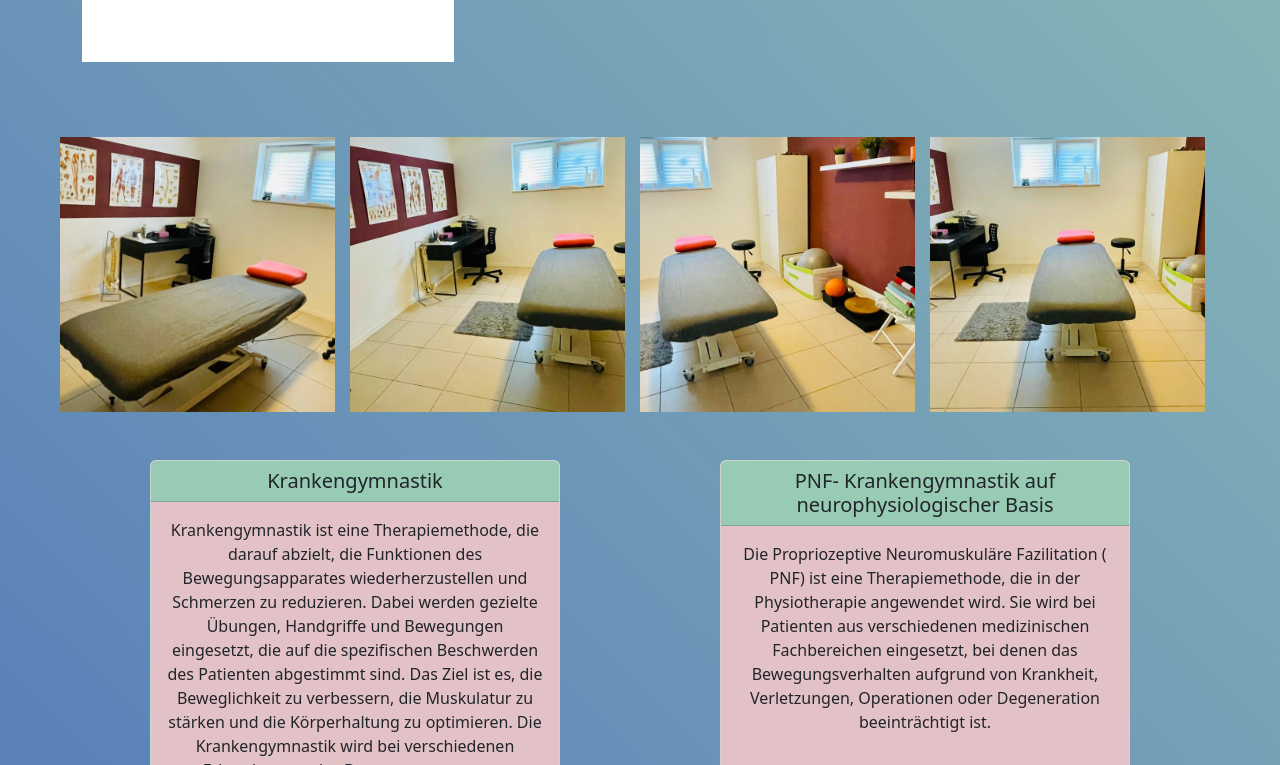
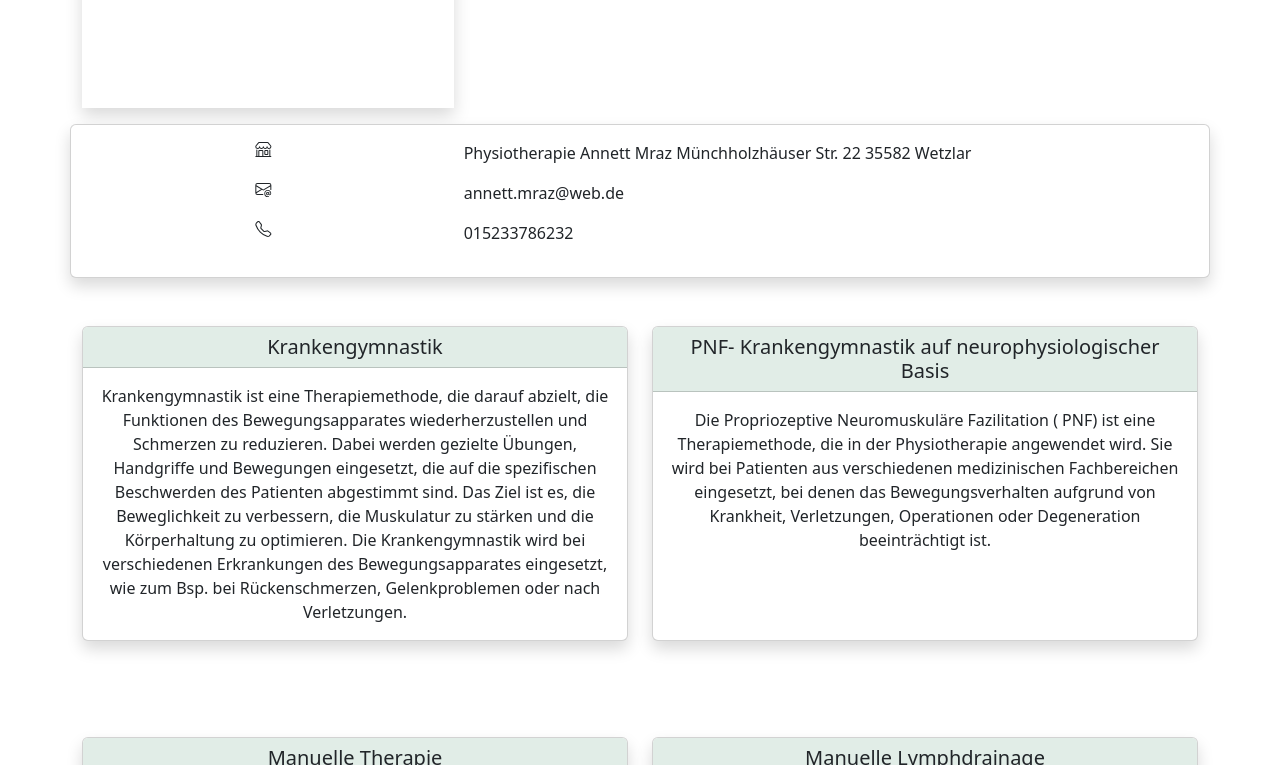
Before and after one commit to zoccer99/physio, a React (Create React App) app: page / in a window 1280 px wide. Shown: the part 895-1660 px from the top of the page. Built offline with nearby package versions, Linux system fonts and the light colour scheme.

Commit message:
added: gh-pages

```diff
--- a/src/ComponentPage/about.tsx
+++ b/src/ComponentPage/about.tsx
@@ -22,7 +22,7 @@ export const About = (props: AboutpropsType) => {
             <Qualifications qualificationsArr={["Manuelle Therapie",
                 "Manuelle Lymphdrainage",
                 "Sportphysiotherapie",
-                "PNF- Propriozeptive Neuromuskuläre Fazilitation – KG Neuro",
+                "Propriozeptive Neuromuskuläre Fazilitation",
                 "Medizinische Trainingstherapie"]} />
         </div>
         </div>
--- a/src/Components/contact.tsx
+++ b/src/Components/contact.tsx
@@ -1,36 +1,32 @@
-import React from 'react'
+import React from "react";
+import { EnvelopeAt } from "react-bootstrap-icons";
+import { Telephone } from "react-bootstrap-icons";
+import { Shop } from "react-bootstrap-icons";
 
 type contactProps = {
-  name: string,
-  address: string,
-  telephone: string
-  email: string,
-  imgSrc: any,
-  text: string,
-  subtext?: string
-}
+  name: string;
+  address: string;
+  telephone: string;
+  email: string;
+};
 
 const Contact = (props: contactProps) => {
   return (
-    <>
-    <div className="card mb-3 maxwidth540 ">
-  <div className="row g-0">
-    <div className="col-md-4 d-flex align-items-center">
-      <img src={props.imgSrc} className="img-fluid rounded-start" alt="..." />
-    </div>
-    <div className="col-md-8">
-      <div className="card-body">
-        <h5 className="card-title display-5">{props.name}</h5>
-        <p className="card-text">{props.text}</p>
-        <p className="card-text"><small className="text-muted">{props.subtext}</small></p>
+    <div className="container card shadow p-3 ">
+      <div className="row">
+        <Shop className="d-none d-md-block col-md-4" />
+        <p className="col-12 col-md-8 text-center text-md-start">{props.address}</p>
+      </div>
+      <div className="row">
+        <EnvelopeAt className="d-none d-md-block col-md-4" />
+        <p className="col-12 col-md-8 text-center text-md-start">{props.email}</p>
+      </div>
+      <div className="row">
+        <Telephone className="d-none d-md-block col-md-4" />
+        <p className="col-12 col-md-8 text-center text-md-start">{props.telephone}</p>
       </div>
     </div>
-  </div>
-</div>
-    <div>contact</div>
-    <div>{props.email}</div>
-    </>
-  )
-}
+  );
+};
 
 export default Contact;
--- a/src/Components/contact2.tsx
+++ b/src/Components/contact2.tsx
@@ -13,8 +13,7 @@ type contact2Props = {
 
 export const Contact2 = (props: contact2Props) => {
     return (
-
-            <div className="col-md-6 col-lg-4 item">
+            <div className="col-md-6 col-lg-4 item shadow my-3">
                 <div className="box box-color"><img className="rounded-circle" src={props.picture} />
                     <h3 className="name">{props.name}</h3>
                     <p className="title">{props.function}</p>
--- a/src/Components/qualitfications.tsx
+++ b/src/Components/qualitfications.tsx
@@ -14,7 +14,7 @@ export const Qualifications = (props: QualificationsTypes) => {
     <div className='item'>
 
       <div className=" box shadow mb-4 qualificationCard">
-        <div className="p-5">
+        <div className="p-1">
           <h4 className="mb-4">Meine Qualifikationen</h4>
           <ul className="list-unstyled list pl-5">
             {qualificationsElements}
--- a/src/Components/service.tsx
+++ b/src/Components/service.tsx
@@ -8,9 +8,9 @@ type serviceProps = {
 
 const service = (props: serviceProps) => {
     return (
-        <div className="card w-75">
-            <h5 className="card-header" style={{backgroundColor: "#98CBB4"}}>{props.title}</h5>
-            <div className="card-body third-color">
+        <div className="card shadow">
+            <h5 className="card-header" style={{"backgroundColor": "#e1ede7"}} >{props.title}</h5>
+            <div className="card-body ">
                 <p className="card-text">{props.text}</p>
             </div>
         </div>
--- a/src/Pages/home.tsx
+++ b/src/Pages/home.tsx
@@ -1,25 +1,35 @@
-import React from 'react';
-import Contact from '../Components/contact';
-import AnnettMraz from '../Assets/Annett_Mraz.jpeg'
-import { About } from '../ComponentPage/about';
+import React from "react";
+import Contact from "../Components/contact";
+import AnnettMraz from "../Assets/Annett_Mraz.jpeg";
+import { About } from "../ComponentPage/about";
 
-import Services from '../ComponentPage/services';
-import StyleCard from '../Components/styleCard';
-import { Contact2 } from '../Components/contact2';
-import { WelcomeText } from '../Components/welcomeText';
-import { Gallery } from '../Components/gallery';
+import Services from "../ComponentPage/services";
+import StyleCard from "../Components/styleCard";
+import { Contact2 } from "../Components/contact2";
+import { WelcomeText } from "../Components/welcomeText";
+import { Gallery } from "../Components/gallery";
 
 const Home = () => {
     return (
         <>
-            <WelcomeText heading= 'Annett Mraz' smallText='Privatpraxis für Physiotherapie' lead='Herzlich Willkommen in meiner Praxis für Physiotherapie/Krankengymnastik. Über meine Homepage möchte ich Ihnen einen Einblick in mein Konzept und meine Therapieangebote geben.
-Für weitere Informationen stehe ich Ihnen gern zur Verfügung.'/>
-            <About heading='Über mich' />
-            <Gallery />
+            <WelcomeText
+                heading="Annett Mraz"
+                smallText="Privatpraxis für Physiotherapie"
+                lead="Herzlich Willkommen in meiner Praxis für Physiotherapie/Krankengymnastik. Über meine Homepage möchte ich Ihnen einen Einblick in mein Konzept und meine Therapieangebote geben.
+Für weitere Informationen stehe ich Ihnen gern zur Verfügung."
+            />
+            <About heading="Über mich" />
+            <Contact
+                name="Annett Mraz"
+                address="Physiotherapie Annett Mraz
+                        Münchholzhäuser Str. 22
+                        35582 Wetzlar"
+                telephone="015233786232"
+                email="annett.mraz@web.de"
+            />
             <Services />
         </>
-
-    )
-}
+    );
+};
 
 export default Home;
--- a/src/index.css
+++ b/src/index.css
@@ -7,17 +7,7 @@
 }
 
 
-.primary-color {
-    background-color: #98CBB4;
-}
 
-.secondary-color {
-    background-color: #4062BB;
-}
-
-.third-color {
-    background-color: #E2C2C6;
-}
 
 .box-color {
   background-color:#fff
@@ -46,6 +36,7 @@
       font-size:24px;
     }
   }
+
 
   .team-boxed .intro {
     font-size:16px;
@@ -140,117 +131,30 @@
 }
 
 
-body {
-    min-height: 100vh;
-    background: hsla(153, 33%, 70%, 1);
-
-    background: linear-gradient(225deg, hsla(153, 33%, 70%, 1) 0%, hsla(223, 49%, 49%, 1) 100%);
-
-    background: -moz-linear-gradient(225deg, hsla(153, 33%, 70%, 1) 0%, hsla(223, 49%, 49%, 1) 100%);
-
-    background: -webkit-linear-gradient(225deg, hsla(153, 33%, 70%, 1) 0%, hsla(223, 49%, 49%, 1) 100%);
-}
 
 li {
     font-style: italic;
 }
 
-/* images  */
+body {
+  background-color:  #ff1010;
+}
 
-.img-container {
-  position: relative;
-  width: 1160px;
-  display: flex;
-  justify-content: center;
-  flex-wrap: wrap;
-  transform-style: preserve-3d;
-  perspective: 500px;
-  margin: auto;
+
+.primary-color {
+  background-color: #98CBB4;
 }
-.img-container .box {
-  position: relative;
-  width: 275px;
-  height: 275px;
-  background: #000;
-  transition: 0.5s;
-  transform-style: preserve-3d;
-  overflow: hidden;
-  margin-right: 15px;
-  margin-top: 45px;
+
+.secondary-color {
+  background-color: #b4f5df;
 }
-.img-container:hover .box {
-  transform: rotateY(25deg);
+
+.third-color {
+  background-color: #79bff5;
 }
-.img-container .box:hover ~ .box {
-  transform: rotateY(-25deg);
+
+@media (max-width:767px) {
+  .md-center {
+    justify-content: center
+  }
 }
-.img-container .box:hover {
-  transform: rotateY(0deg) scale(1.25);
-  z-index: 1;
-  box-shadow: 0 25px 40px rgba(0,0,0,0.5);
-}
-.img-container .box .imgBx {
-  position: absolute;
-  top: 0;
-  left: 0;
-  width: 100%;
-  height: 100%;
-}
-.img-container .box .imgBx:before {
-  content: '';
-  position: absolute;
-  top: 0;
-  left: 0;
-  width: 100%;
-  height: 100%;
-  background: linear-gradient(180deg,#f00,#000);
-  z-index: 1;
-  opacity: 0;
-  transition: 0.5s;
-  mix-blend-mode: multiply;
-}
-.img-container .box:hover .imgBx:before {
-  opacity: 1;
-}
-.img-container .box .imgBx img {
-  position: absolute;
-  top: 0;
-  left: 0;
-  width: 100%;
-  height: 100%;
-  object-fit: cover;
-}
-.img-container .box .content {
-  position: absolute;
-  top: 0;
-  left: 0;
-  width: 100%;
-  height: 100%;
-  z-index: 1;
-  display: flex;
-  padding: 20px;
-  align-items: flex-end;
-  box-sizing: border-box;
-}
-.img-container .box .content h2 {
-  color: #fff;
-  transition: 0.5s;
-  text-transform: uppercase;
-  margin-bottom: 5px;
-  font-size: 20px;
-  transform: translateY(200px);
-  transition-delay: 0.3s;
-}
-.img-container .box:hover .content h2 {
-  transform: translateY(0px);
-}
-.img-container .box .content p {
-  color: #fff;
-  transition: 0.5s;
-  font-size: 14px;
-  transform: translateY(200px);
-  transition-delay: 0.4s;
-}
-.img-container .box:hover .content p {
-  transform: translateY(0px);
-}
```
Also changed, not shown: index.html (added, +43 -0 lines).
